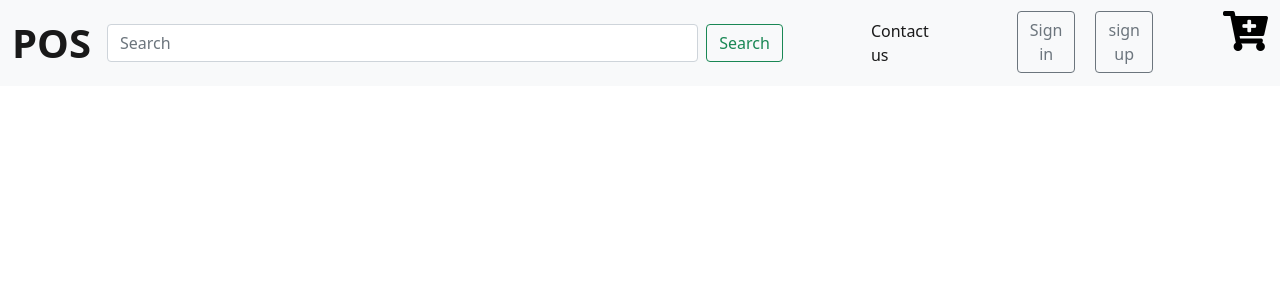
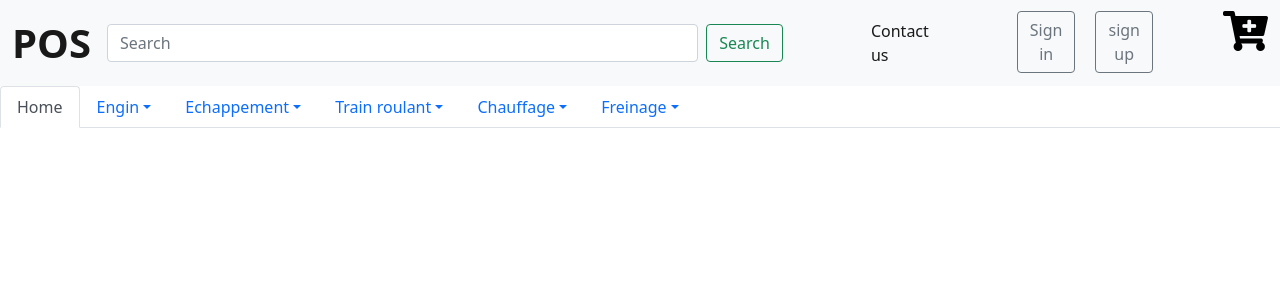
Before and after one commit to fakri12/Angular-home, an Angular app: page / in a window 1280 px wide. Shown: the top 300 px of the page. Built offline with nearby package versions, Linux system fonts and the light colour scheme; some icons are missing.

Commit message:
list of all the componant

```diff
--- a/src/app/app.component.html
+++ b/src/app/app.component.html
@@ -1 +1,2 @@
 <app-up-nav-bar></app-up-nav-bar>
+<app-down-nav-bar></app-down-nav-bar>
--- a/src/app/app.module.ts
+++ b/src/app/app.module.ts
@@ -5,12 +5,14 @@ import { AppRoutingModule } from './app-routing.module';
 import { AppComponent } from './app.component';
 import { UpNavBarComponent } from './component/up-nav-bar/up-nav-bar.component';
 import { DownNavBarComponent } from './component/down-nav-bar/down-nav-bar.component';
+import { CarComponentComponent } from './component/car-component/car-component.component';
 
 @NgModule({
   declarations: [
     AppComponent,
     UpNavBarComponent,
-    DownNavBarComponent
+    DownNavBarComponent,
+    CarComponentComponent
   ],
   imports: [
     BrowserModule,
--- /dev/null
+++ b/src/app/component/car-component/car-component.component.html
@@ -0,0 +1 @@
+<p>car-component works!</p>
--- /dev/null
+++ b/src/app/component/car-component/car-component.component.ts
@@ -0,0 +1,15 @@
+import { Component, OnInit } from '@angular/core';
+
+@Component({
+  selector: 'app-car-component',
+  templateUrl: './car-component.component.html',
+  styleUrls: ['./car-component.component.css']
+})
+export class CarComponentComponent implements OnInit {
+
+  constructor() { }
+
+  ngOnInit(): void {
+  }
+
+}
--- a/src/app/component/down-nav-bar/down-nav-bar.component.html
+++ b/src/app/component/down-nav-bar/down-nav-bar.component.html
@@ -1 +1,55 @@
-<p>down-nav-bar works!</p>
+<ul class="nav nav-tabs">
+    <li class="nav-item">
+      <a class="nav-link active" aria-current="page" href="#">Home</a>
+    </li>
+    <li class="nav-item dropdown">
+      <a class="nav-link dropdown-toggle" data-bs-toggle="dropdown" href="#" role="button" aria-expanded="false">Engin</a>
+      <ul class="dropdown-menu">
+        <li><a class="dropdown-item" href="#">Engins</a></li>
+        <li><a class="dropdown-item" href="#">Bougies</a></li>
+        <li><a class="dropdown-item" href="#">Injecteurs</a></li>
+        <li><a class="dropdown-item" href="#">Turbos</a></li>
+        <li><a class="dropdown-item" href="#">Emprayages</a></li>
+        <li><a class="dropdown-item" href="#">culasses</a></li>
+      </ul>
+    </li>
+    <li class="nav-item dropdown">
+        <a class="nav-link dropdown-toggle" data-bs-toggle="dropdown" href="#" role="button" aria-expanded="false">Echappement</a>
+        <ul class="dropdown-menu">
+          <li><a class="dropdown-item" href="#">Echappement</a></li>
+          <li><a class="dropdown-item" href="#">Echappement silencieu</a></li>
+          <li><a class="dropdown-item" href="#">Pot catalytique</a></li>
+        </ul>
+      </li>
+      <li class="nav-item dropdown">
+        <a class="nav-link dropdown-toggle" data-bs-toggle="dropdown" href="#" role="button" aria-expanded="false">Train roulant</a>
+        <ul class="dropdown-menu">
+          <li><a class="dropdown-item" href="#">Train roulant</a></li>
+          <li><a class="dropdown-item" href="#">Pneus</a></li>
+          <li><a class="dropdown-item" href="#">Cardans</a></li>
+          <li><a class="dropdown-item" href="#">Rotule</a></li>
+          <li><a class="dropdown-item" href="#">Amortisseur</a></li>
+          <li><a class="dropdown-item" href="#">Roulement</a></li>
+        </ul>
+      </li>
+      <li class="nav-item dropdown">
+        <a class="nav-link dropdown-toggle" data-bs-toggle="dropdown" href="#" role="button" aria-expanded="false">Chauffage</a>
+        <ul class="dropdown-menu">
+          <li><a class="dropdown-item" href="#">Chauffage</a></li>
+          <li><a class="dropdown-item" href="#">Radiateur</a></li>
+          <li><a class="dropdown-item" href="#">Pluseur d'air</a></li>
+          <li><a class="dropdown-item" href="#">Rotule</a></li>
+          <li><a class="dropdown-item" href="#">Sonde</a></li>
+          <li><a class="dropdown-item" href="#">Thermostat</a></li>
+        </ul>
+      </li>
+      <li class="nav-item dropdown">
+        <a class="nav-link dropdown-toggle" data-bs-toggle="dropdown" href="#" role="button" aria-expanded="false">Freinage</a>
+        <ul class="dropdown-menu">
+          <li><a class="dropdown-item" href="#">Freinage</a></li>
+          <li><a class="dropdown-item" href="#">Plaquettes</a></li>
+          <li><a class="dropdown-item" href="#">Disque</a></li>
+          <li><a class="dropdown-item" href="#">Cable frein</a></li>
+        </ul>
+      </li>
+</ul>
```
Also changed, not shown: src/app/component/car-component/car-component.component.css (added), 1 other file (tests, documents, lock files or other folders).
